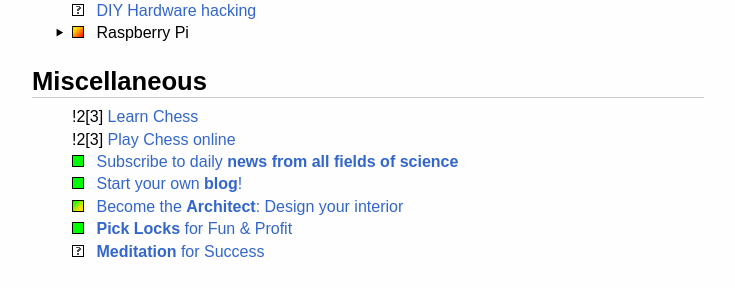
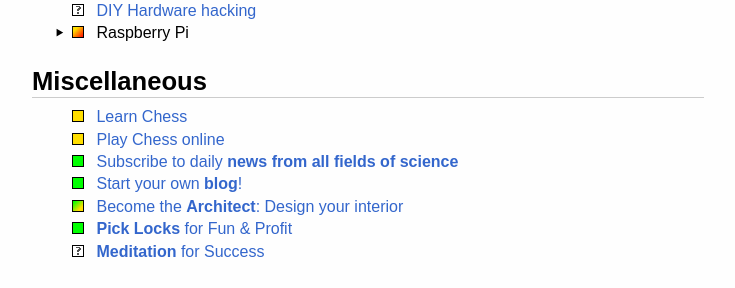
Before and after one commit to CoderDojoSI/course, a Jekyll site: the page built from tasks.md, in a window 1280 px wide and 900 px high, scrolled down 1911 px. Shown: the part 152-440 px from the top of the window, without its empty margins (272-1007 px from the left). Built offline with Jekyll 4.4.1, drawn with Linux system fonts in a browser that asks for light colours; nearby versions of some CDN libraries; Markdown is read by kramdown in place of the engine named in the settings.

Commit message:
Change difficulty on chess

```diff
--- a/tasks.md
+++ b/tasks.md
@@ -121,8 +121,8 @@ Hardware
 
 Miscellaneous
 -------------
-* !2[3] [Learn Chess](http://www.chesscademy.com)
-* !2[3] [Play Chess online](http://www.chess.com/)
+* ![[2]][3] [Learn Chess](http://www.chesscademy.com)
+* ![[2]][3] [Play Chess online](http://www.chess.com/)
 * ![[4]][1] [Subscribe to daily **news from all fields of science**](tasks/zeitnews.html)
 * ![[5]][1] [Start your own **blog**!](tasks/blog.html)
 * ![[2]][2] [Become the **Architect**: Design your interior](tasks/interior_design.html)
```
